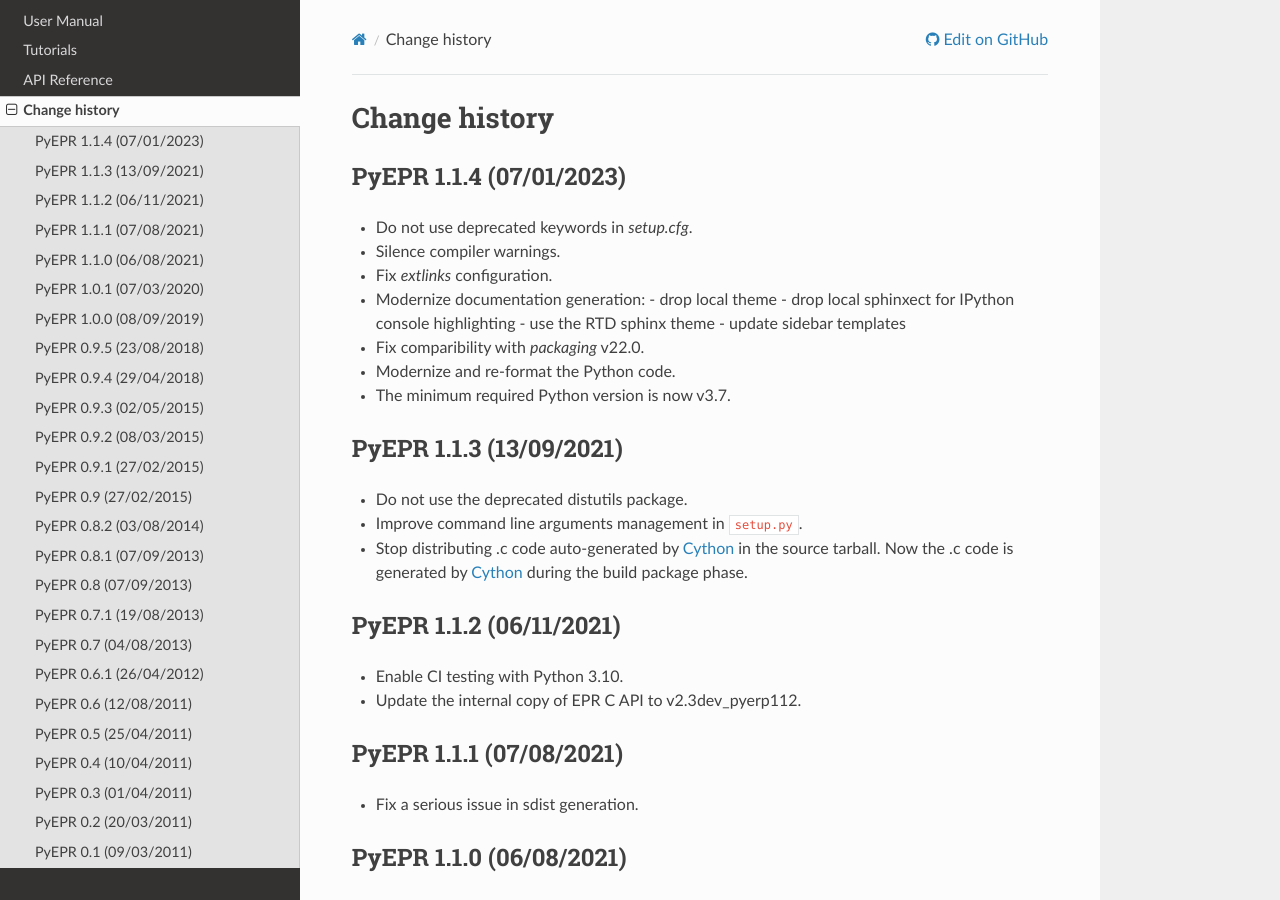
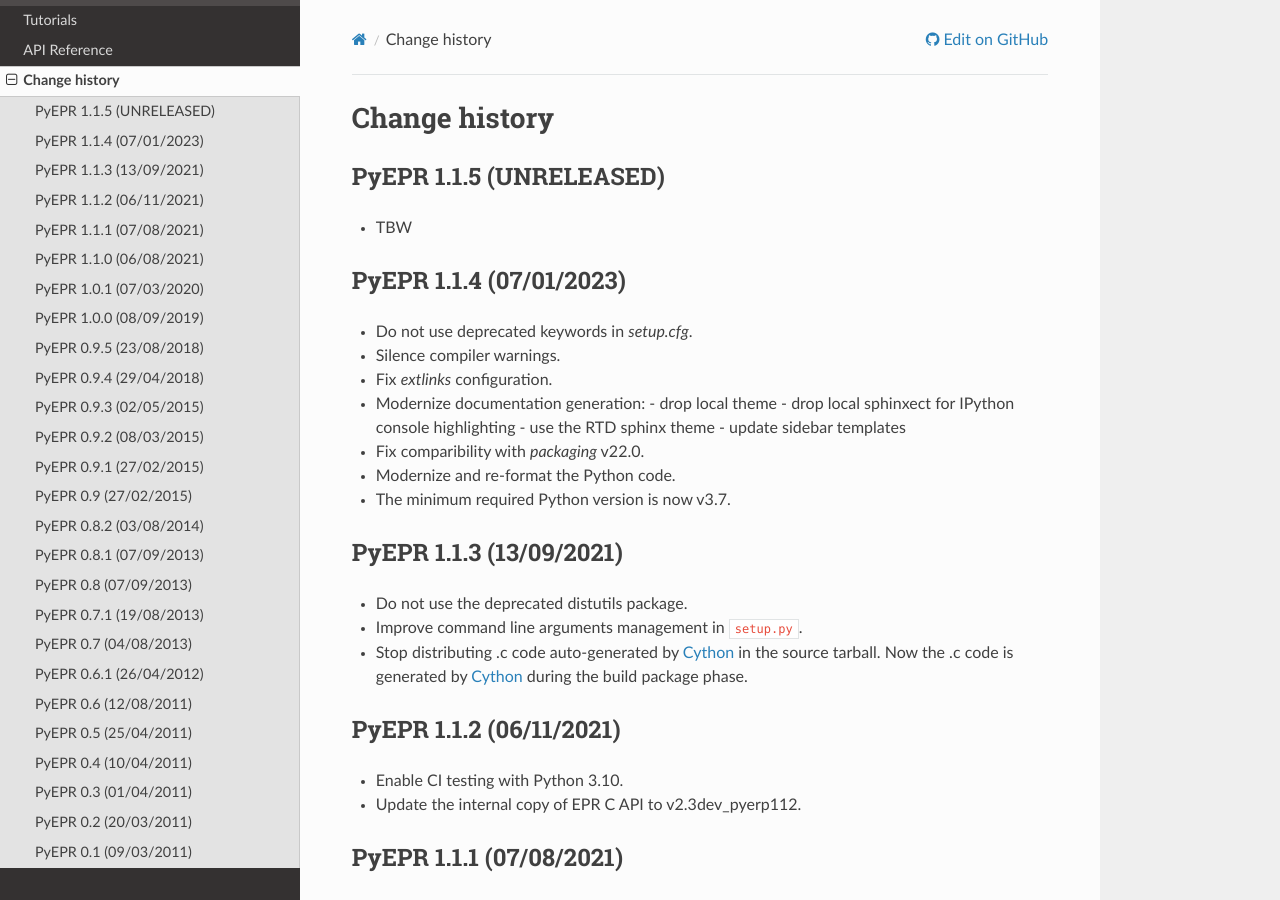
Before and after one commit to avalentino/pyepr, a Sphinx documentation site: the page built from doc/NEWS.rst, in a window 1280 px wide and 900 px high. Built offline with Sphinx 7.4.7 and the Read the Docs theme 2.0.0, drawn with Linux system fonts in a browser that asks for light colours; formulas are drawn with MathJax 3.

Commit message:
Post release commit

```diff
--- a/README.rst
+++ b/README.rst
@@ -6,7 +6,7 @@
 :Author:    Antonio Valentino
 :Contact:   antonio.valentino@tiscali.it
 :Copyright: 2011-2023, Antonio Valentino <antonio.valentino@tiscali.it>
-:Version:   1.1.4
+:Version:   1.1.5
 
 .. image:: https://github.com/avalentino/pyepr/actions/workflows/python-package.yml/badge.svg?branch=master
     :alt: CI status page
--- a/doc/NEWS.rst
+++ b/doc/NEWS.rst
@@ -1,5 +1,11 @@
 Change history
 ==============
+
+PyEPR 1.1.5 (UNRELEASED)
+------------------------
+
+* TBW
+
 
 PyEPR 1.1.4 (07/01/2023)
 ------------------------
```
Also changed, not shown: 1 other file.
